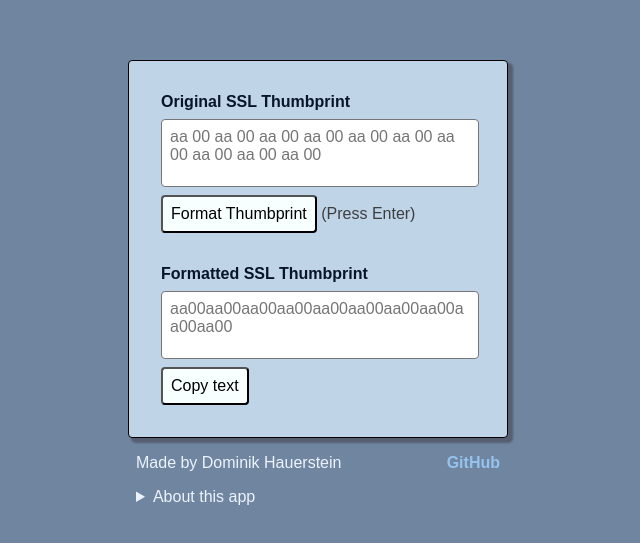
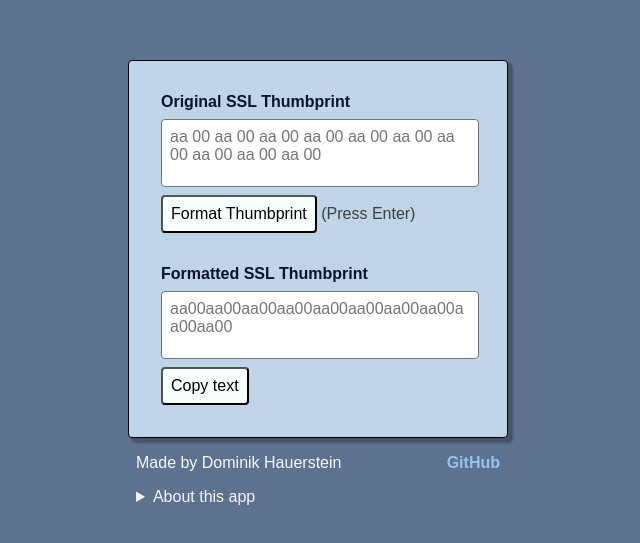
Before and after one commit to legovader09/azure-ssl-thumbprint-formatter, a plain HTML site: page index.html in a window 1280 px wide. Shown: the part 117-660 px from the top of the page, without its empty margins (322-962 px from the left). Drawn offline with Linux system fonts and the light colour scheme.

Commit message:
Better accessibility

```diff
--- a/styles.css
+++ b/styles.css
@@ -4,8 +4,8 @@
  --button: rgb(248, 255, 255);
  --buttonHover: rgb(144, 207, 238);
  --label: rgb(8, 21, 40);
- --background: rgb(112, 133, 160);
- --textColor: rgb(236, 243, 255);
+ --background: rgb(93 114 142);
+ --textColor: rgb(246, 249, 255);
  --boxShadow: rgba(46, 38, 43, 0.4);
  --linkColor: rgb(149, 195, 238);
  --linkHover: rgb(199, 219, 238);
```
